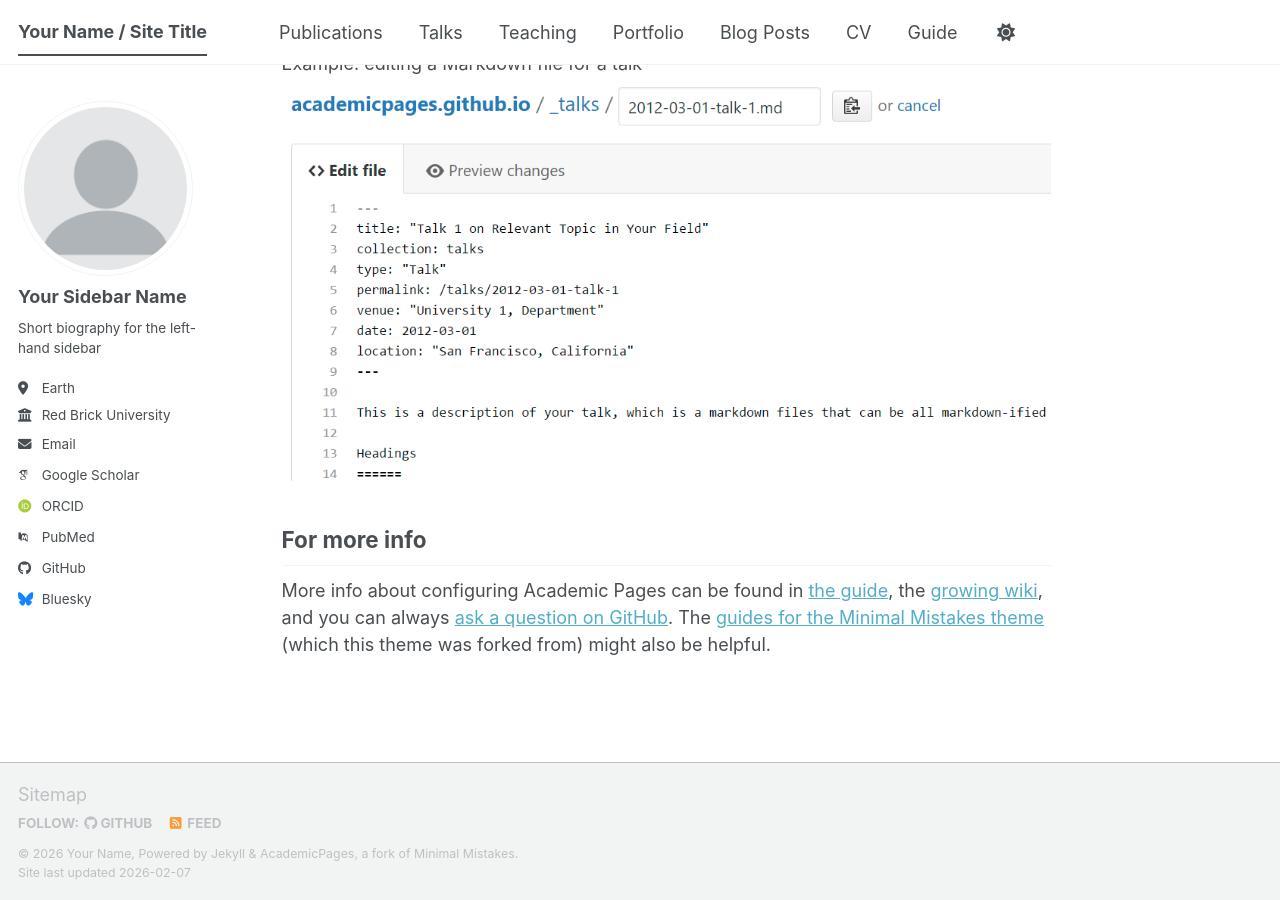
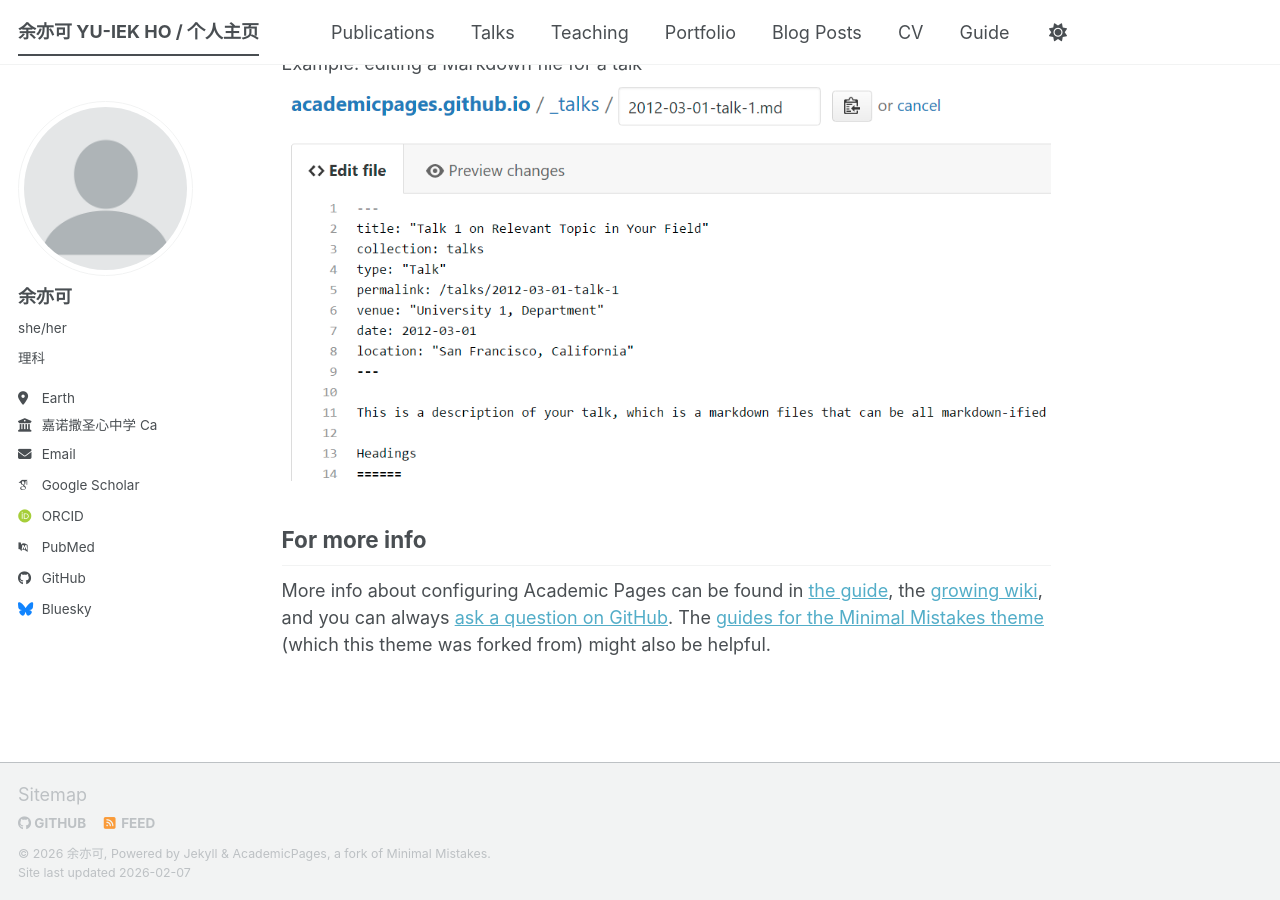
Before and after one commit to IEK-YU/IEK-YU.github.io, a Jekyll site: the page built from _pages/about.md, in a window 1280 px wide and 900 px high, scrolled down 2720 px. Built offline with Jekyll 4.4.1, drawn with Linux system fonts in a browser that asks for light colours; some web fonts are replaced; a script bundle is joined from its source files by our own code; library files that are not in the unit come from our copies.

Commit message:
Update site configuration for Chinese localization

```diff
--- a/_config.yml
+++ b/_config.yml
@@ -7,15 +7,15 @@
 # server process.
 
 # Basic Site Settings
-locale                   : "en-US"
+locale                   : "en-CN"
 site_theme               : "default" # The available themes options are "default", "air", "sunrise", "mint", "dirt" and "contrast"
-title                    : "Your Name / Site Title"
+title                    : "余亦可 YU-IEK HO / 个人主页"
 title_separator          : "-"
-name                     : &name "Your Name"
-description              : &description "Your Name's academic portfolio"   # Update this with a general description of your site, this is the default if not overridden by a page
-url                      : https://academicpages.github.io # The base hostname & protocol for your site e.g. "https://[your GitHub username].github.io",
+name                     : &name "余亦可"
+description              : &description "YU-IEK HO"   # Update this with a general description of your site, this is the default if not overridden by a page
+url                      : https://IEK-YU.github.io # The base hostname & protocol for your site e.g. "https://[your GitHub username].github.io",
                                                            # or if you already have some other page hosted on Github then use "https://[your GitHub username].github.io/[Your Repo Name]"
-baseurl                  : "" # the subpath of your site, e.g. "/blog"
+baseurl                  : "/Academic Page" # the subpath of your site, e.g. "/blog"
 repository               : "academicpages/academicpages.github.io"
 
 # Site Author - The following control what appear as part of the author content on the side bar.
@@ -24,13 +24,14 @@ repository               : "academicpages/academicpages.github.io"
 author:
   # Biographic information
   avatar           : "profile.png"
-  name             : "Your Sidebar Name"
-  pronouns         : # example: "she/her"
-  bio              : "Short biography for the left-hand sidebar"
+  name             : "余亦可"
+  pronouns         : "she/her"
+  bio              : "理科"
   location         : "Earth"
-  employer         : "Red Brick University"
+  employer         : "嘉诺撒圣心中学 Ca"
   uri              : # URL
-  email            : "none@example.org"
+  email            : "www.yyyuyike@outlook.com
+  iekhoyu88@gmail.com"
 
   # Academic websites
   academia         : # URL
```
